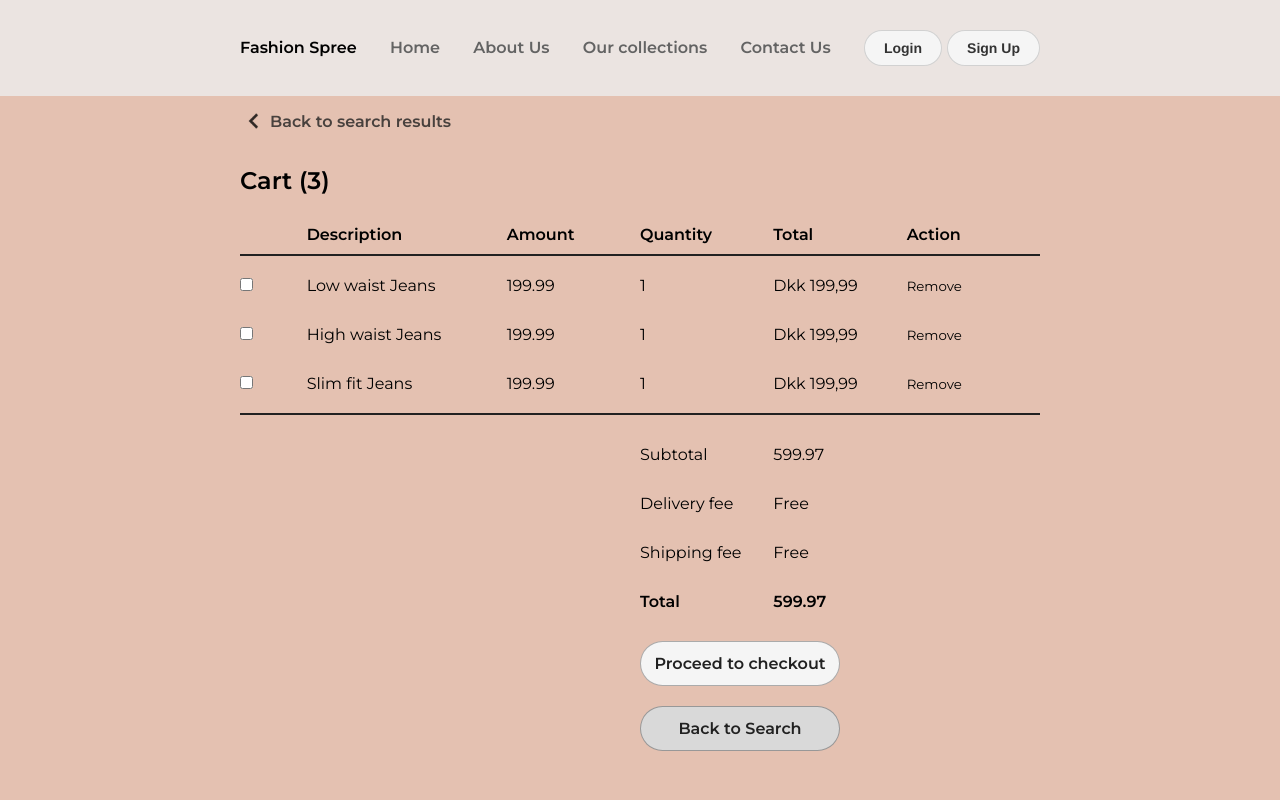
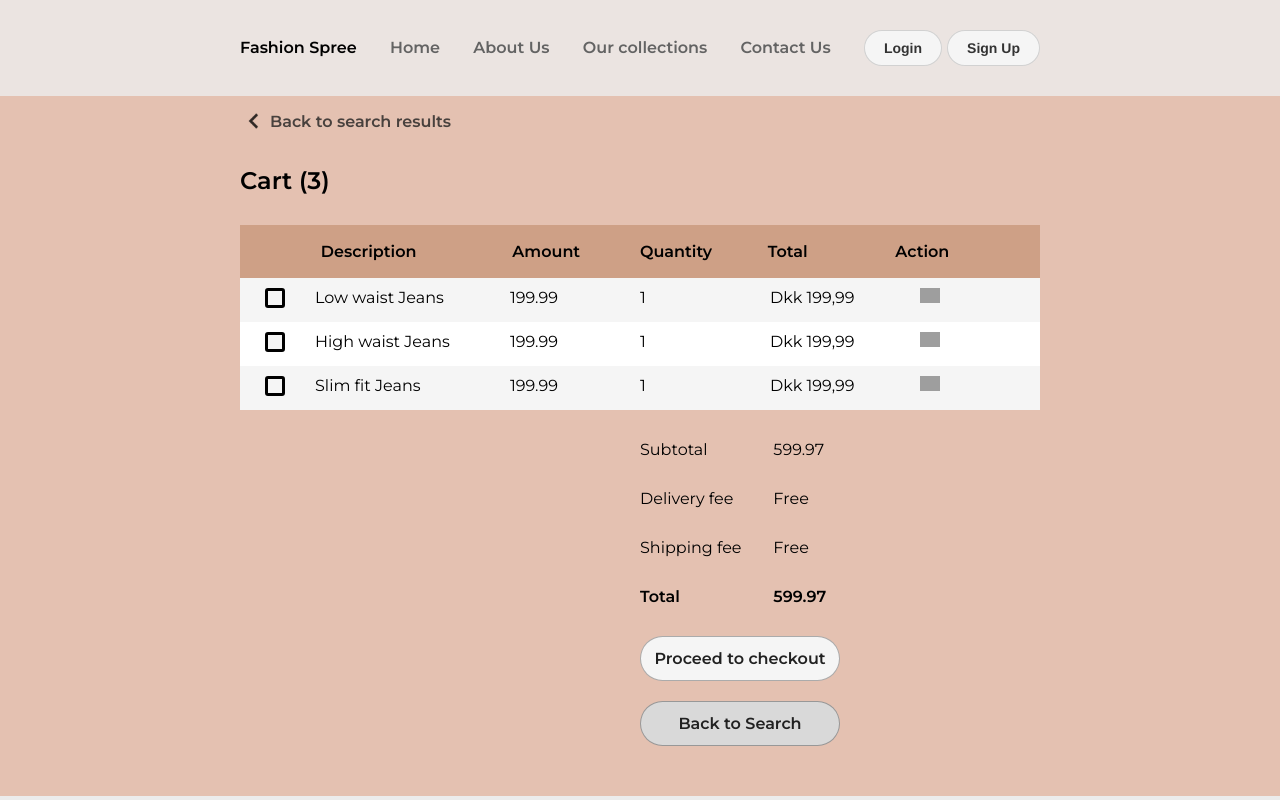
Before and after one commit to HackYourFuture-CPH/Fashion-Spree, a React (Create React App) app in the folder packages/client/: page /shopping-cart in a window 1280 px wide. Shown: the top 800 px of the page. Built offline with nearby package versions, Linux system fonts and the light colour scheme; no server answers; grey boxes are pictures that could not be loaded.

Commit message:
product-cart styling

```diff
--- a/packages/client/src/components/Cart/CartSelectedProduct/CartSelectedProduct.component.js
+++ b/packages/client/src/components/Cart/CartSelectedProduct/CartSelectedProduct.component.js
@@ -1,5 +1,7 @@
 import React from 'react';
 import './CartSelectedProduct.styles.css';
+import removeIcon from '../../../assets/remove.png';
+// import checkMark from '../../../assets/check-mark.png';
 import PropTypes from 'prop-types';
 
 export default function CartSelectedProduct({ product }) {
@@ -7,6 +9,10 @@ export default function CartSelectedProduct({ product }) {
     <div className="cart-selected-wrapper">
       <div className="cart-selected-blank">
         <input type="checkbox" name="" id="" />
+        <label className="check-mark">
+          {/* {' '}
+          <img src={checkMark} alt="check-mark" />{' '} */}
+        </label>
       </div>
       <div className="cart-selected-desc">
         <span>{product.description}</span>
@@ -21,7 +27,9 @@ export default function CartSelectedProduct({ product }) {
         <span>Dkk 199,99</span>
       </div>
       <div className="cart-selected-action">
-        <button type="button">Remove</button>
+        <button type="button" className="removeBtn">
+          <img src={removeIcon} alt="removeIcon" />{' '}
+        </button>
       </div>
     </div>
   );
--- a/packages/client/src/components/Cart/CartSelectedProduct/CartSelectedProduct.styles.css
+++ b/packages/client/src/components/Cart/CartSelectedProduct/CartSelectedProduct.styles.css
@@ -36,3 +36,79 @@
 .cart-selected-action button:hover {
   cursor: pointer;
 }
+
+.cart-selected-wrapper:nth-child(even) {
+  background-color: white;
+  padding: 10px;
+}
+.cart-selected-wrapper:nth-child(odd) {
+  background-color: rgba(245, 245, 245, 1);
+  padding: 10px;
+}
+
+.removeBtn {
+  width: 60px;
+  height: 10px;
+}
+.removeBtn img {
+  width: 20px;
+}
+
+.check-mark {
+  align-items: center;
+}
+
+.check-mark img {
+  width: 20px;
+  /* visibility: hidden; */
+}
+
+[type='checkbox'] + label {
+  content: '';
+}
+
+input[type='checkbox'] + label::before {
+  content: '';
+  width: 20px;
+  height: 20px;
+  position: relative;
+  -webkit-appearance: none;
+  display: inline-block;
+  transform: scale(1);
+  opacity: 0;
+}
+
+input[type='checkbox']:checked + label::before {
+  content: '';
+  top: 0;
+  left: -10px;
+  cursor: pointer;
+  background-image: url(../../../assets/check-mark.png);
+  background-repeat: no-repeat;
+  background-position: 0 0;
+  background-size: 20px;
+  height: 20px;
+  width: 20px;
+  padding: 0px;
+  opacity: 1;
+}
+
+input[type='checkbox'] {
+  -webkit-appearance: none;
+  appearance: none;
+  background-color: rgba(245, 245, 245, 1);
+  margin: 0;
+  font: inherit;
+  width: 20px;
+  height: 20px;
+  border: none;
+  margin-left: 15px;
+  border: 3px solid black;
+  border-radius: 3px;
+}
+
+@media only screen and (max-width: 578px) {
+  .cart-selected-wrapper {
+    width: 90%;
+  }
+}
--- a/packages/client/src/components/Cart/CartTable/CartTable.styles.css
+++ b/packages/client/src/components/Cart/CartTable/CartTable.styles.css
@@ -1,10 +1,11 @@
 .cart-table-headers {
-  margin-bottom: 10px;
   display: grid;
   grid-template-columns: repeat(12, 1fr);
   text-align: left;
   font-size: 16px;
   font-weight: 600;
+  background-color: #cea086;
+  padding: 17px;
 }
 
 .cart-table-blank {
@@ -32,12 +33,8 @@
 }
 
 .cart-table-products {
-  padding: 20px 0;
-  border-top: 2px solid #212121;
-  border-bottom: 2px solid #212121;
   display: flex;
   flex-direction: column;
-  gap: 30px;
   font-size: 16px;
   font-weight: 400;
 }
--- a/packages/client/src/containers/ShoppingCartPage/ShoppingCartPage.styles.css
+++ b/packages/client/src/containers/ShoppingCartPage/ShoppingCartPage.styles.css
@@ -15,3 +15,15 @@
   height: 200px;
   background-color: #ececec;
 }
+
+@media screen and (max-width: 768px) {
+  .shopping-cart-container {
+    max-width: 90%;
+  }
+}
+
+@media only screen and (max-width: 576px) {
+  .shopping-cart-container {
+    max-width: 90%;
+  }
+}
```
Also changed, not shown: packages/client/src/assets/check-mark.png (added).
